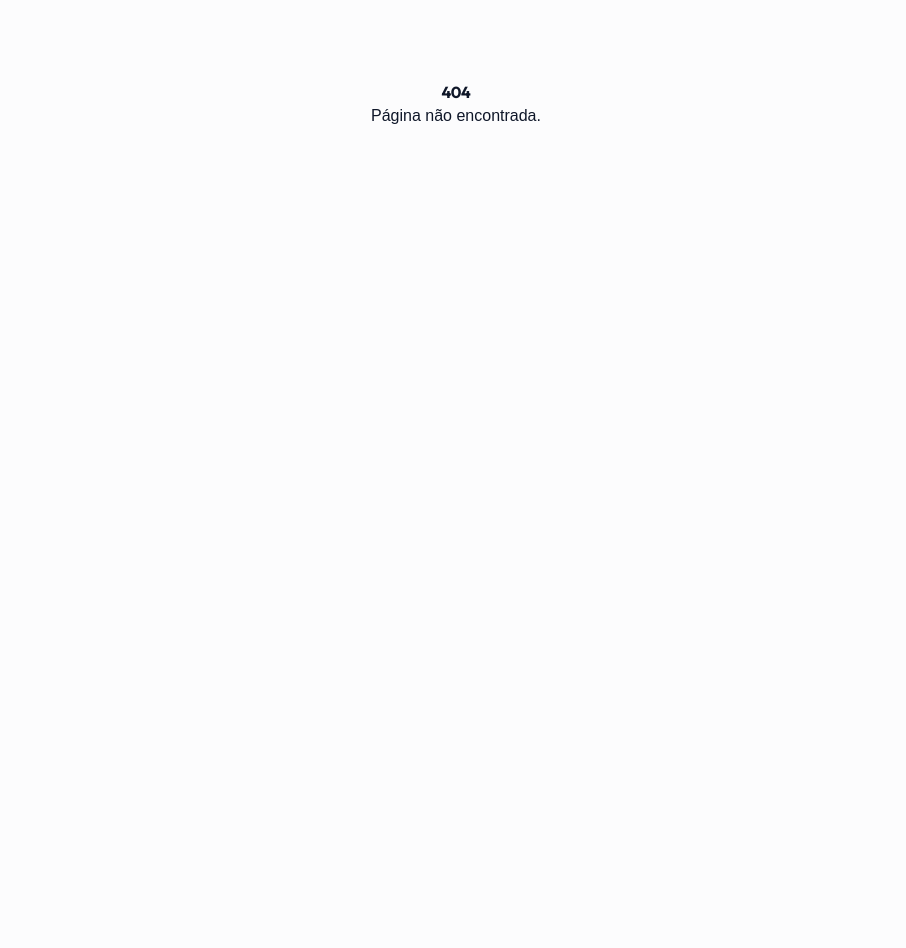
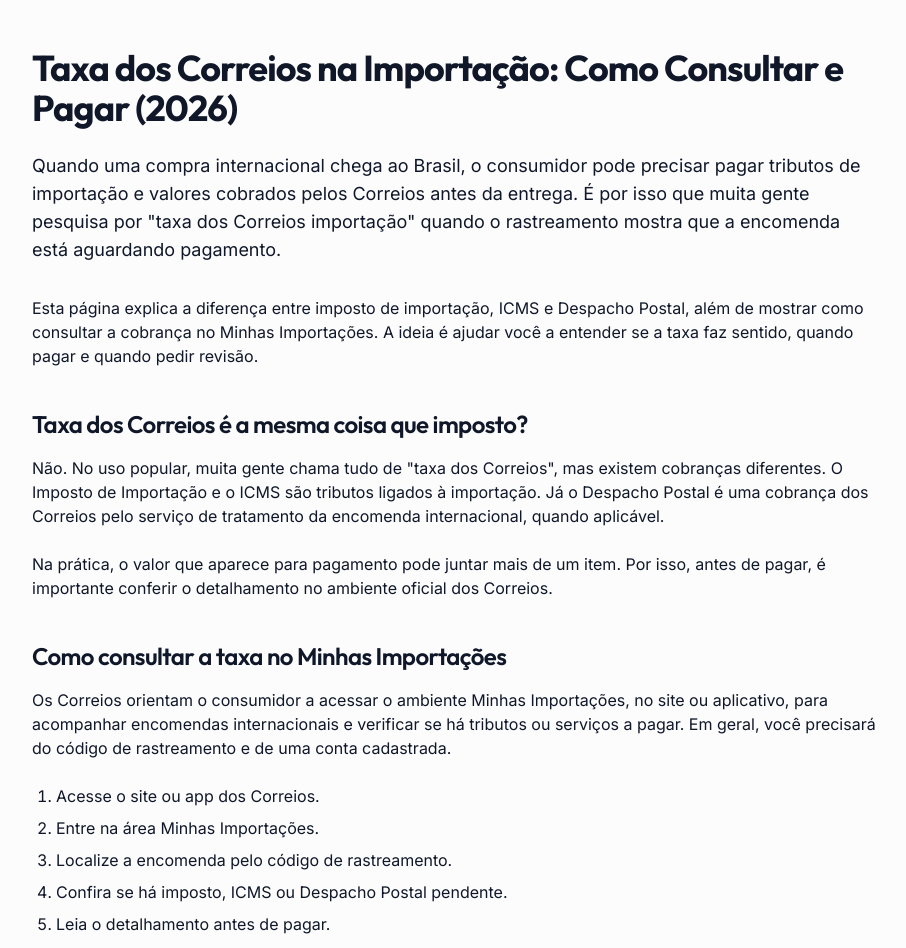
Before and after one commit to ghostBoss0905/brazil-tax-calculator, a React (Vite) app: page /taxa-correios-importacao in a window 1280 px wide. Before the commit this address had no page. Shown: the top 948 px of the page, without its empty margins (184-1090 px from the left). Before the commit the page ends 800 px from the top, so only its background shows below. Built offline with nearby package versions, Linux system fonts and the light colour scheme.

Commit message:
Add Correios import tax page

```diff
--- a/scripts/prerender-seo-pages.mjs
+++ b/scripts/prerender-seo-pages.mjs
@@ -49,6 +49,12 @@ const pages = [
     description:
       "Veja a tabela de imposto de importação no Brasil em 2026 para compras internacionais, com Remessa Conforme, ICMS e exemplos práticos.",
   },
+  {
+    path: "/taxa-correios-importacao",
+    title: "Taxa dos Correios Importação 2026: Como Pagar",
+    description:
+      "Entenda a taxa dos Correios em compras internacionais, como consultar tributos no Minhas Importações e quando pagar imposto de importação.",
+  },
 ];
 
 const siteOrigin = "https://www.taxadeimportacao.com";
--- a/src/App.tsx
+++ b/src/App.tsx
@@ -13,6 +13,7 @@ import RemessaConforme from "@/pages/RemessaConforme";
 import ICMSImportacao from "@/pages/ICMSImportacao";
 import ComoCalcularImposto from "@/pages/ComoCalcularImposto";
 import TabelaImpostoImportacao from "@/pages/TabelaImpostoImportacao";
+import TaxaCorreiosImportacao from "@/pages/TaxaCorreiosImportacao";
 
 const queryClient = new QueryClient({
   defaultOptions: {
@@ -66,6 +67,11 @@ function Router() {
         component={TabelaImpostoImportacao}
       />
 
+      <Route
+        path="/taxa-correios-importacao"
+        component={TaxaCorreiosImportacao}
+      />
+
       {/* 404 */}
       <Route component={NotFound} />
 
--- /dev/null
+++ b/src/pages/TaxaCorreiosImportacao.tsx
@@ -0,0 +1,229 @@
+import SeoHead from "@/components/SeoHead";
+
+export default function TaxaCorreiosImportacao() {
+  return (
+    <>
+      <SeoHead
+        title="Taxa dos Correios Importação 2026: Como Pagar"
+        description="Entenda a taxa dos Correios em compras internacionais, como consultar tributos no Minhas Importações e quando pagar imposto de importação."
+        canonical="https://www.taxadeimportacao.com/taxa-correios-importacao"
+        faqs={[
+          {
+            question: "O que é a taxa dos Correios na importação?",
+            answer:
+              "Em encomendas internacionais, os Correios podem cobrar o Despacho Postal pelo serviço de tratamento, além dos tributos definidos pela Receita Federal.",
+          },
+          {
+            question: "Como pagar imposto de importação nos Correios?",
+            answer:
+              "O pagamento é feito pelo ambiente Minhas Importações ou pelo app dos Correios, quando houver tributo ou serviço postal a pagar.",
+          },
+          {
+            question: "Posso pedir revisão do imposto?",
+            answer:
+              "Sim. Segundo a Receita Federal, o pedido de revisão deve ser feito antes do pagamento dos tributos.",
+          },
+        ]}
+      />
+
+      <main className="max-w-4xl mx-auto px-6 py-12">
+        <h1 className="text-4xl font-bold mb-6">
+          Taxa dos Correios na Importação: Como Consultar e Pagar (2026)
+        </h1>
+
+        <p className="text-lg mb-8">
+          Quando uma compra internacional chega ao Brasil, o consumidor pode
+          precisar pagar tributos de importação e valores cobrados pelos
+          Correios antes da entrega. É por isso que muita gente pesquisa por
+          "taxa dos Correios importação" quando o rastreamento mostra que a
+          encomenda está aguardando pagamento.
+        </p>
+
+        <p className="mb-6">
+          Esta página explica a diferença entre imposto de importação, ICMS e
+          Despacho Postal, além de mostrar como consultar a cobrança no Minhas
+          Importações. A ideia é ajudar você a entender se a taxa faz sentido,
+          quando pagar e quando pedir revisão.
+        </p>
+
+        <h2 className="text-2xl font-semibold mt-10 mb-4">
+          Taxa dos Correios é a mesma coisa que imposto?
+        </h2>
+
+        <p className="mb-6">
+          Não. No uso popular, muita gente chama tudo de "taxa dos Correios",
+          mas existem cobranças diferentes. O Imposto de Importação e o ICMS
+          são tributos ligados à importação. Já o Despacho Postal é uma cobrança
+          dos Correios pelo serviço de tratamento da encomenda internacional,
+          quando aplicável.
+        </p>
+
+        <p className="mb-6">
+          Na prática, o valor que aparece para pagamento pode juntar mais de um
+          item. Por isso, antes de pagar, é importante conferir o detalhamento
+          no ambiente oficial dos Correios.
+        </p>
+
+        <h2 className="text-2xl font-semibold mt-10 mb-4">
+          Como consultar a taxa no Minhas Importações
+        </h2>
+
+        <p className="mb-6">
+          Os Correios orientam o consumidor a acessar o ambiente Minhas
+          Importações, no site ou aplicativo, para acompanhar encomendas
+          internacionais e verificar se há tributos ou serviços a pagar. Em
+          geral, você precisará do código de rastreamento e de uma conta
+          cadastrada.
+        </p>
+
+        <ol className="list-decimal pl-6 mb-6 space-y-2">
+          <li>Acesse o site ou app dos Correios.</li>
+          <li>Entre na área Minhas Importações.</li>
+          <li>Localize a encomenda pelo código de rastreamento.</li>
+          <li>Confira se há imposto, ICMS ou Despacho Postal pendente.</li>
+          <li>Leia o detalhamento antes de pagar.</li>
+          <li>Se discordar, solicite revisão antes do pagamento.</li>
+        </ol>
+
+        <h2 className="text-2xl font-semibold mt-10 mb-4">
+          Quando a encomenda fica aguardando pagamento?
+        </h2>
+
+        <p className="mb-6">
+          A encomenda pode ficar aguardando pagamento quando a Receita Federal
+          define tributos a recolher ou quando há cobrança postal ligada ao
+          tratamento da importação. Enquanto o pagamento não é realizado, a
+          entrega normalmente não avança para o endereço do destinatário.
+        </p>
+
+        <p className="mb-6">
+          Isso é comum em compras feitas fora do fluxo do Remessa Conforme ou
+          quando os tributos não foram pagos no checkout. Em sites certificados,
+          parte das cobranças pode aparecer antes do pagamento da compra, mas o
+          consumidor ainda deve acompanhar o rastreamento até a entrega.
+        </p>
+
+        <h2 className="text-2xl font-semibold mt-10 mb-4">
+          Posso pedir revisão do imposto?
+        </h2>
+
+        <p className="mb-6">
+          Sim. A Receita Federal informa que o pedido de revisão deve ser feito
+          antes do pagamento dos tributos. Se você acredita que o valor foi
+          calculado de forma incorreta, confira a documentação da compra,
+          valores declarados, frete e comprovantes antes de solicitar a revisão.
+        </p>
+
+        <p className="mb-6">
+          Depois que o tributo é pago, o caminho para contestar pode ficar mais
+          difícil. Por isso, a melhor prática é analisar a cobrança com calma
+          antes de concluir o pagamento.
+        </p>
+
+        <h2 className="text-2xl font-semibold mt-10 mb-4">
+          Como estimar o valor antes da compra
+        </h2>
+
+        <p className="mb-6">
+          Para evitar surpresa, estime o custo final antes de comprar. Some
+          produto, frete e seguro quando houver, converta para reais e simule o
+          Imposto de Importação e o ICMS. Depois compare com o preço de um
+          produto equivalente vendido no Brasil.
+        </p>
+
+        <p className="mb-6">
+          Se a compra for em uma loja certificada no Remessa Conforme, verifique
+          se o checkout mostra os tributos. Se os valores não aparecerem, leve
+          em conta o risco de cobrança na chegada da encomenda.
+        </p>
+
+        <a
+          href="/"
+          className="inline-block bg-black text-white px-6 py-3 rounded-xl mb-10"
+        >
+          Calcular imposto de importação
+        </a>
+
+        <h2 className="text-2xl font-semibold mt-10 mb-4">
+          FAQ - Perguntas Frequentes
+        </h2>
+
+        <h3 className="text-xl font-semibold mt-6 mb-2">
+          Onde pago a taxa dos Correios?
+        </h3>
+
+        <p className="mb-4">
+          O pagamento é feito no ambiente Minhas Importações ou no app dos
+          Correios, quando houver cobrança pendente para a encomenda.
+        </p>
+
+        <h3 className="text-xl font-semibold mt-6 mb-2">
+          O que acontece se eu não pagar?
+        </h3>
+
+        <p className="mb-4">
+          A encomenda pode não ser liberada para entrega e pode seguir o fluxo
+          definido pelos Correios e pela Receita Federal para objetos não
+          pagos.
+        </p>
+
+        <h3 className="text-xl font-semibold mt-6 mb-2">
+          Toda compra internacional paga Despacho Postal?
+        </h3>
+
+        <p className="mb-4">
+          Nem toda situação é igual. A cobrança depende do tipo de operação, do
+          fluxo logístico e das regras aplicadas à encomenda. O detalhamento
+          deve ser conferido no Minhas Importações.
+        </p>
+
+        <div className="mt-10">
+          <h2 className="text-2xl font-semibold mb-4">
+            Guias Relacionados
+          </h2>
+
+          <ul className="list-disc pl-6 space-y-2">
+            <li>
+              <a
+                href="/tabela-imposto-importacao-brasil"
+                className="text-blue-600 underline"
+              >
+                Tabela de imposto de importação
+              </a>
+            </li>
+            <li>
+              <a
+                href="/como-calcular-imposto-importacao-brasil"
+                className="text-blue-600 underline"
+              >
+                Como calcular imposto de importação
+              </a>
+            </li>
+            <li>
+              <a
+                href="/o-que-e-remessa-conforme"
+                className="text-blue-600 underline"
+              >
+                O que é Remessa Conforme?
+              </a>
+            </li>
+            <li>
+              <a
+                href="/icms-importacao-brasil"
+                className="text-blue-600 underline"
+              >
+                ICMS na importação do Brasil
+              </a>
+            </li>
+          </ul>
+        </div>
+
+        <p className="text-sm text-gray-500 mt-12">
+          Atualizado em Maio de 2026. Fonte: Correios, ambiente Minhas
+          Importações, Receita Federal e orientações públicas sobre encomendas
+          internacionais.
+        </p>
+      </main>
+    </>
+  );
+}
```
Also changed, not shown: 1 other file (tests, documents, lock files or other folders).
